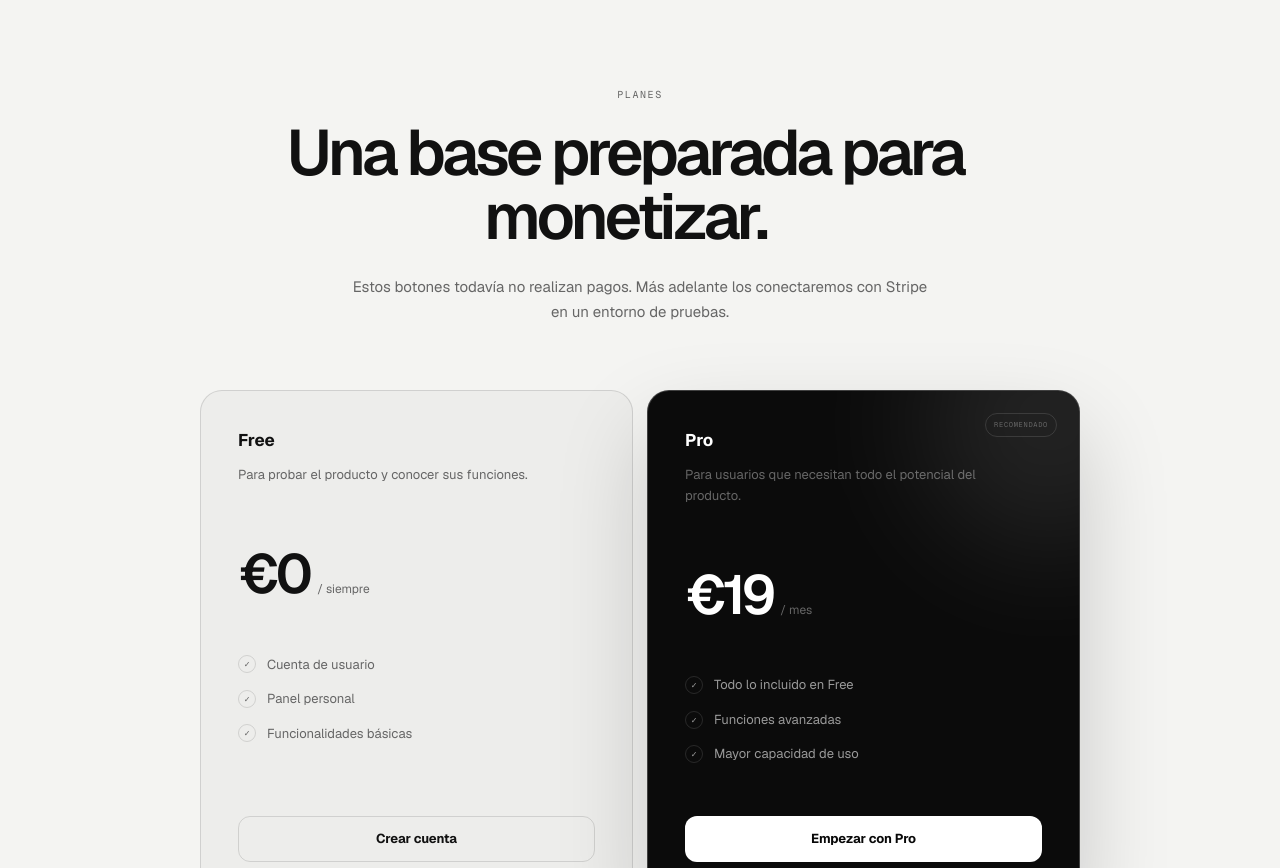
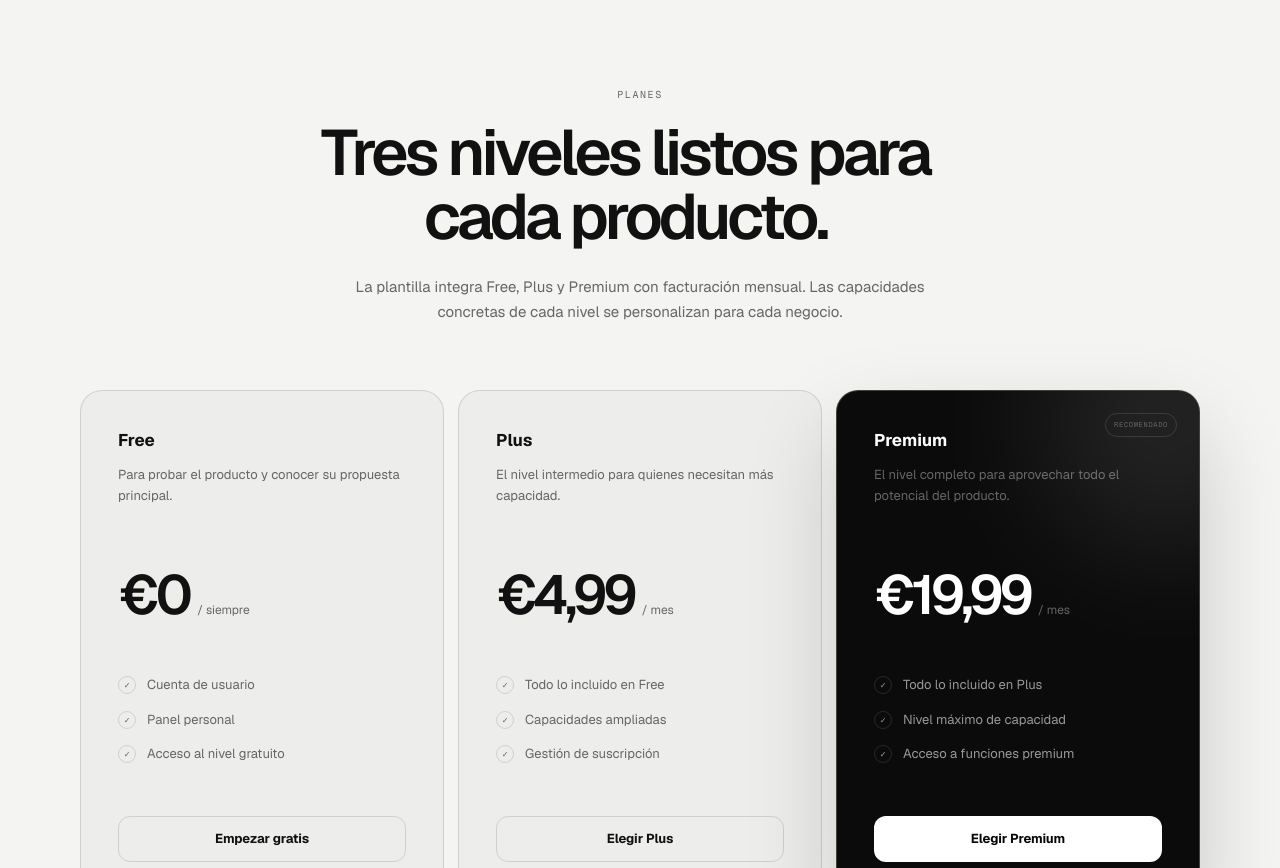
Before and after one commit to AlvaroLominchar/trading-trainer, a Next.js app: page / in a window 1280 px wide. Shown: the part 2780-3648 px from the top of the page. Built offline with nearby package versions, Linux system fonts and the light colour scheme.

Commit message:
Align landing with current subscription plans

```diff
--- a/src/app/globals.css
+++ b/src/app/globals.css
@@ -1078,8 +1078,9 @@ html[data-theme="forest"] {
 
 .pricing-grid {
   display: grid;
-  max-width: 880px;
-  grid-template-columns: repeat(2, 1fr);
+  max-width: 1120px;
+  grid-template-columns: repeat(3, minmax(0, 1fr));
+  align-items: stretch;
   gap: 14px;
   margin: 65px auto 0;
 }
@@ -1294,6 +1295,14 @@ html[data-theme="forest"] {
   .process-layout {
     gap: 70px;
   }
+
+  .pricing-grid {
+    grid-template-columns: repeat(2, minmax(0, 1fr));
+  }
+
+  .pricing-card-featured {
+    grid-column: 1 / -1;
+  }
 }
 
 @media (max-width: 820px) {
@@ -1326,6 +1335,10 @@ html[data-theme="forest"] {
   .features-grid,
   .pricing-grid {
     grid-template-columns: 1fr;
+  }
+
+  .pricing-card-featured {
+    grid-column: auto;
   }
 
   .preview-window {
--- a/src/components/landing/features-section.tsx
+++ b/src/components/landing/features-section.tsx
@@ -3,25 +3,25 @@ const features = [
     number: "01",
     title: "Autenticación preparada",
     description:
-      "Una base diseñada para incorporar cuentas de usuario, acceso con Google y protección de rutas privadas.",
+      "Acceso con Google, sesiones seguras y protección de rutas privadas mediante Supabase.",
   },
   {
     number: "02",
     title: "Pagos y suscripciones",
     description:
-      "Estructura pensada para añadir planes Free y Pro, pagos recurrentes y gestión de facturación.",
+      "Planes Free, Plus y Premium con Stripe Checkout, webhooks y portal de facturación.",
   },
   {
     number: "03",
     title: "Datos por usuario",
     description:
-      "Cada producto podrá almacenar información privada asociada de forma segura a cada cuenta.",
+      "Perfiles y datos privados en PostgreSQL, protegidos con políticas de seguridad por usuario.",
   },
   {
     number: "04",
     title: "Diseño reutilizable",
     description:
-      "Componentes visuales consistentes que podremos adaptar rápidamente a diferentes ideas de negocio.",
+      "Componentes consistentes y cuatro presets visuales que pueden adaptarse a cada nueva marca.",
   },
 ];
 
@@ -32,27 +32,36 @@ export function FeaturesSection() {
         <div className="section-heading">
           <div>
             <span className="section-kicker">LA BASE</span>
+
             <h2>Lo repetitivo, construido una sola vez.</h2>
           </div>
 
           <p>
-            Cada idea empezará con una infraestructura sólida. Así podremos
-            concentrar el esfuerzo en el producto y no en reconstruir siempre
-            las mismas piezas.
+            Cada idea comienza con una infraestructura sólida. Así podemos
+            concentrar el esfuerzo en el producto sin reconstruir siempre las
+            mismas piezas.
           </p>
         </div>
 
         <div className="features-grid">
           {features.map((feature) => (
-            <article className="feature-card" key={feature.number}>
-              <div className="feature-number">{feature.number}</div>
+            <article
+              className="feature-card"
+              key={feature.number}
+            >
+              <div className="feature-number">
+                {feature.number}
+              </div>
 
               <div>
                 <h3>{feature.title}</h3>
                 <p>{feature.description}</p>
               </div>
 
-              <span className="feature-arrow" aria-hidden="true">
+              <span
+                aria-hidden="true"
+                className="feature-arrow"
+              >
                 ↗
               </span>
             </article>
--- a/src/components/landing/pricing-section.tsx
+++ b/src/components/landing/pricing-section.tsx
@@ -1,70 +1,116 @@
 import Link from "next/link";
+
+const plans = [
+  {
+    name: "Free",
+    description:
+      "Para probar el producto y conocer su propuesta principal.",
+    price: "€0",
+    period: "/ siempre",
+    features: [
+      "Cuenta de usuario",
+      "Panel personal",
+      "Acceso al nivel gratuito",
+    ],
+    buttonLabel: "Empezar gratis",
+    featured: false,
+  },
+  {
+    name: "Plus",
+    description:
+      "El nivel intermedio para quienes necesitan más capacidad.",
+    price: "€4,99",
+    period: "/ mes",
+    features: [
+      "Todo lo incluido en Free",
+      "Capacidades ampliadas",
+      "Gestión de suscripción",
+    ],
+    buttonLabel: "Elegir Plus",
+    featured: false,
+  },
+  {
+    name: "Premium",
+    description:
+      "El nivel completo para aprovechar todo el potencial del producto.",
+    price: "€19,99",
+    period: "/ mes",
+    features: [
+      "Todo lo incluido en Plus",
+      "Nivel máximo de capacidad",
+      "Acceso a funciones premium",
+    ],
+    buttonLabel: "Elegir Premium",
+    featured: true,
+  },
+] as const;
 
 export function PricingSection() {
   return (
-    <section className="section section-pricing" id="planes">
+    <section
+      className="section section-pricing"
+      id="planes"
+    >
       <div className="container">
         <div className="pricing-heading">
           <span className="section-kicker">PLANES</span>
 
-          <h2>Una base preparada para monetizar.</h2>
+          <h2>Tres niveles listos para cada producto.</h2>
 
           <p>
-            Estos botones todavía no realizan pagos. Más adelante los
-            conectaremos con Stripe en un entorno de pruebas.
+            La plantilla integra Free, Plus y Premium con facturación mensual.
+            Las capacidades concretas de cada nivel se personalizan para cada
+            negocio.
           </p>
         </div>
 
         <div className="pricing-grid">
-          <article className="pricing-card">
+          {plans.map((plan) => (
+            <article
+              className={`pricing-card ${
+                plan.featured
+                  ? "pricing-card-featured"
+                  : ""
+              }`}
+              key={plan.name}
+            >
+              {plan.featured ? (
+                <div className="popular-label">
+                  RECOMENDADO
+                </div>
+              ) : null}
+
               <div>
-              <span className="plan-name">Free</span>
+                <span className="plan-name">
+                  {plan.name}
+                </span>
 
-              <p>Para probar el producto y conocer sus funciones.</p>
+                <p>{plan.description}</p>
               </div>
 
               <div className="price">
-              <strong>€0</strong>
-              <span>/ siempre</span>
+                <strong>{plan.price}</strong>
+                <span>{plan.period}</span>
               </div>
 
               <ul>
-              <li>Cuenta de usuario</li>
-              <li>Panel personal</li>
-              <li>Funcionalidades básicas</li>
+                {plan.features.map((feature) => (
+                  <li key={feature}>{feature}</li>
+                ))}
               </ul>
 
-            <Link className="button button-outline-full" href="/login">
-              Crear cuenta
+              <Link
+                className={`button ${
+                  plan.featured
+                    ? "button-light-full"
+                    : "button-outline-full"
+                }`}
+                href="/login"
+              >
+                {plan.buttonLabel}
               </Link>
             </article>
-
-          <article className="pricing-card pricing-card-featured">
-            <div className="popular-label">RECOMENDADO</div>
-
-            <div>
-              <span className="plan-name">Pro</span>
-
-              <p>
-                Para usuarios que necesitan todo el potencial del producto.
-              </p>
-            </div>
-
-            <div className="price">
-              <strong>€19</strong>
-              <span>/ mes</span>
-            </div>
-
-            <ul>
-              <li>Todo lo incluido en Free</li>
-              <li>Funciones avanzadas</li>
-              <li>Mayor capacidad de uso</li>
-            </ul>
-
-            <Link className="button button-light-full" href="/login">
-              Empezar con Pro
-            </Link>
-          </article>
+          ))}
         </div>
       </div>
     </section>
```
Lines whose indentation alone changed are shown as unchanged.
